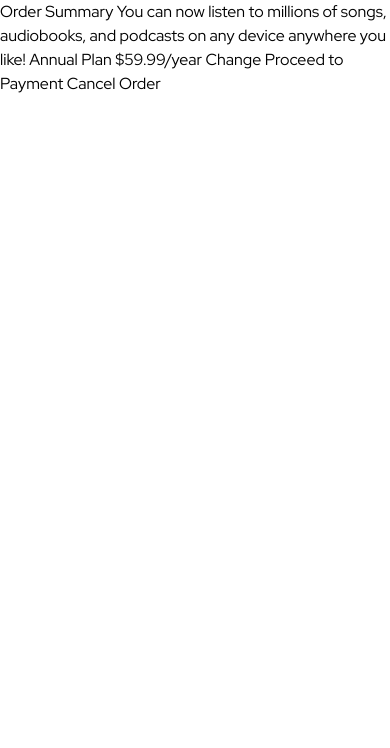
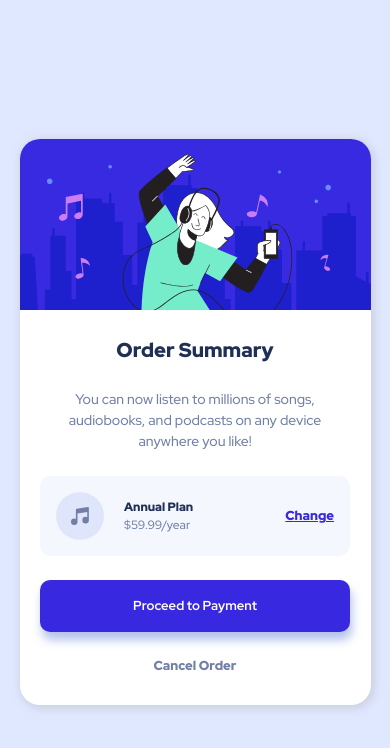
Before and after one commit to JimTK16/order-summary-component, a plain HTML site: page index.html in a window 390 px wide. Drawn offline with Linux system fonts and the light colour scheme.

Commit message:
mobile and desktop setups added

```diff
--- a/index.html
+++ b/index.html
@@ -1,26 +1,41 @@
 <!DOCTYPE html>
 <html lang="en">
-<head>
-  <meta charset="UTF-8">
-  <meta name="viewport" content="width=device-width, initial-scale=1.0">  <link rel="stylesheet"  href="style.css">
+  <head>
+    <meta charset="UTF-8" />
+    <meta name="viewport" content="width=device-width, initial-scale=1.0" />
+    <link rel="stylesheet" href="style.css" />
     <title>Order summary card</title>
-
-</head>
-<body>
-
-  Order Summary
-
-  You can now listen to millions of songs, audiobooks, and podcasts on any
-  device anywhere you like!
-
-  Annual Plan
-  $59.99/year
-
-  Change
-
-  Proceed to Payment
-  Cancel Order
-
-
-</body>
+  </head>
+  <body>
+    <main class="main">
+      <img
+        src="images/illustration-hero.svg"
+        alt="Female person enjoying music"
+        width="450"
+        height="220"
+        class="hero-img"
+      />
+      <div class="wrapper">
+        <h1>Order Summary</h1>
+        <p>
+          You can now listen to millions of songs, audiobooks, and podcasts on
+          any device anywhere you like!
+        </p>
+        <div class="plan">
+          <img
+            src="images/icon-music.svg"
+            alt="music icon"
+            width="48"
+            height="48"
+          />
+          <div class="plan-details">
+            <strong>Annual Plan</strong><small>$59.99/year</small>
+          </div>
+          <button class="btn btn-change">Change</button>
+        </div>
+        <button class="btn btn-proceed">Proceed to Payment</button>
+        <button class="btn btn-cancel">Cancel Order</button>
+      </div>
+    </main>
+  </body>
 </html>
--- a/style.css
+++ b/style.css
@@ -4,6 +4,14 @@
   box-sizing: border-box;
   padding: 0;
   margin: 0;
+}
+
+html {
+  font-size: 62.5%;
+}
+
+button {
+  font: inherit;
 }
 
 img {
@@ -15,4 +23,143 @@ body {
   min-height: 100svh;
   line-height: 1.5;
   font-family: "Red Hat Display", sans-serif;
+  display: grid;
+  place-content: center;
+  background-color: hsl(225, 100%, 94%);
 }
+
+.main {
+  /* max-width: 33rem; */
+  width: min(90%, 45rem);
+  margin: 0 auto;
+  border-radius: 2rem;
+  overflow: hidden;
+  background-color: white;
+  padding-block-end: 3rem;
+  box-shadow: 2px 2px 8px 2px #aaaaaa59;
+}
+
+.hero-img {
+  width: 100%;
+  height: auto;
+  margin-block-end: clamp(2.4rem, 1.555rem + 2.254vw, 4.8rem);
+}
+
+.wrapper {
+  display: flex;
+  flex-direction: column;
+  align-items: center;
+  justify-content: center;
+  row-gap: 2.4rem;
+  text-align: center;
+  padding-inline: clamp(2rem, 1.014rem + 2.629vw, 4.8rem);
+}
+
+.wrapper h1 {
+  font-weight: 900;
+  font-size: clamp(2rem, 1.648rem + 0.939vw, 3rem);
+  color: hsl(223, 47%, 23%);
+}
+
+.wrapper p {
+  font-size: clamp(1.4rem, 1.33rem + 0.188vw, 1.6rem);
+  font-weight: 500;
+  color: hsl(224, 23%, 55%);
+}
+
+.plan {
+  width: 100%;
+  display: flex;
+  column-gap: 2rem;
+  align-items: center;
+  padding: clamp(1.6rem, 1.318rem + 0.751vw, 2.4rem);
+  background-color: hsl(225, 100%, 98%);
+  border-radius: 1rem;
+}
+
+.plan img {
+  width: 4.8rem;
+  height: 4.8rem;
+}
+
+.plan-details {
+  display: flex;
+  flex-direction: column;
+  text-align: left;
+}
+
+.plan-details strong {
+  font-size: clamp(1.2rem, 1.059rem + 0.376vw, 1.6rem);
+  font-weight: 900;
+  color: hsl(223, 47%, 23%);
+}
+
+.plan-details small {
+  font-size: clamp(1.2rem, 1.059rem + 0.376vw, 1.6rem);
+  font-weight: 500;
+  color: hsl(224, 23%, 55%);
+}
+
+.btn {
+  border: none;
+  outline: none;
+}
+
+.btn:hover {
+  cursor: pointer;
+}
+
+.btn-change {
+  text-align: right;
+  flex-grow: 10;
+  background-color: transparent;
+  font-size: 1.3rem;
+  font-weight: 800;
+  color: hsl(245, 75%, 52%);
+  text-decoration: underline;
+}
+
+.btn-change:hover {
+  color: hsla(245, 75%, 52%, 0.782);
+  text-decoration: none;
+}
+
+.btn-proceed {
+  width: 100%;
+  background-color: hsl(245, 75%, 52%);
+  color: white;
+  padding-block: 1.6rem;
+  border-radius: 1rem;
+  font-size: 1.3rem;
+  font-weight: 700;
+  box-shadow: 2px 8px 10px 0px hsla(225, 60%, 65%, 0.526);
+}
+
+.btn-proceed:hover {
+  background-color: hsla(245, 75%, 52%, 0.761);
+}
+
+.btn-cancel {
+  font-size: 1.3rem;
+  color: hsl(224, 23%, 55%);
+  background-color: transparent;
+  font-weight: 800;
+}
+
+.btn-cancel:hover {
+  color: hsl(223, 47%, 23%);
+}
+
+@media screen and (min-width: 1440px) {
+  .btn-change {
+    font-size: 1.4rem;
+  }
+
+  .btn-proceed {
+    font-size: 1.4rem;
+  }
+
+  .btn-cancel {
+    font-size: 1.4rem;
+  }
+}
```
Also changed, not shown: 2 other files.
